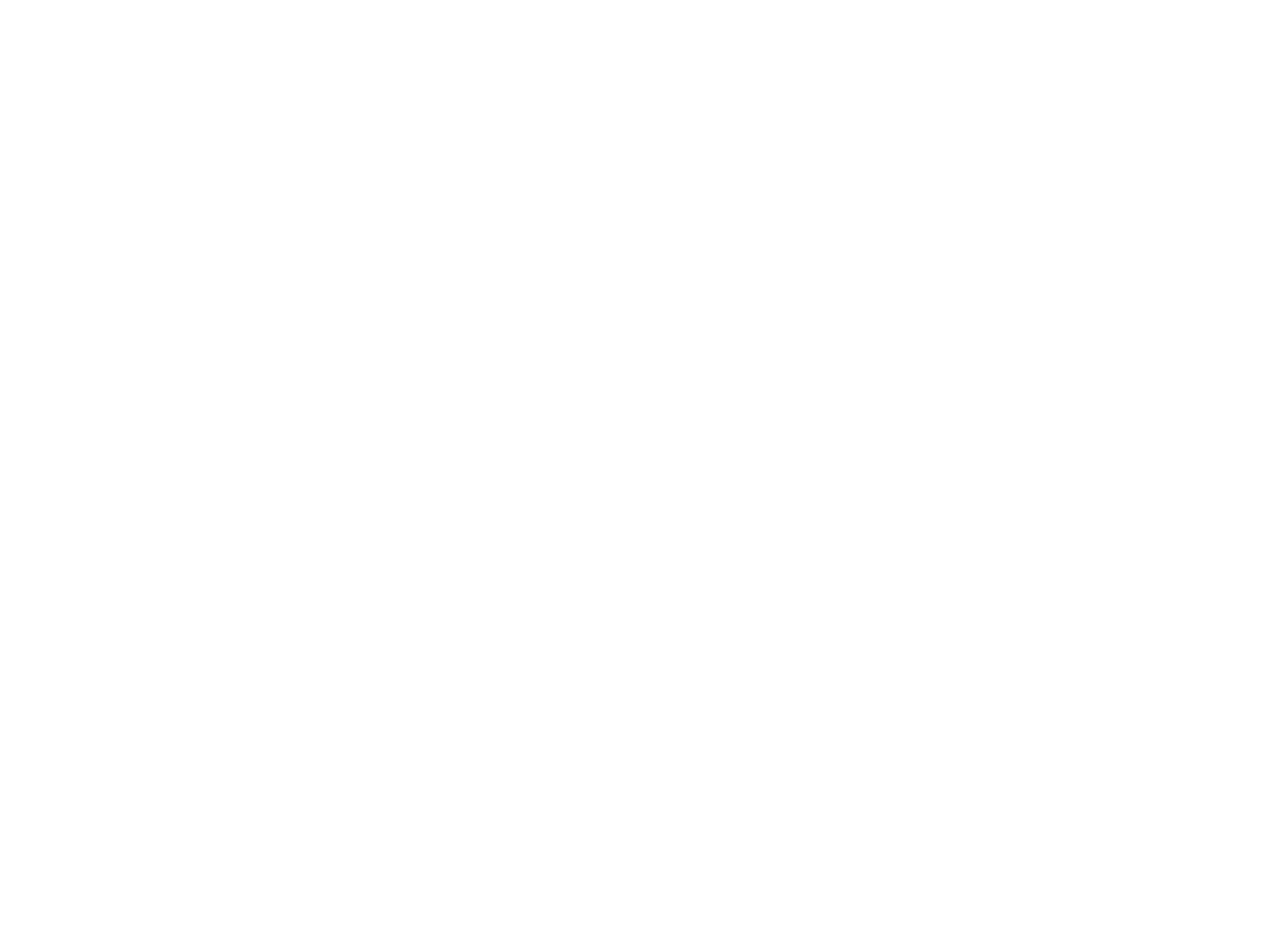
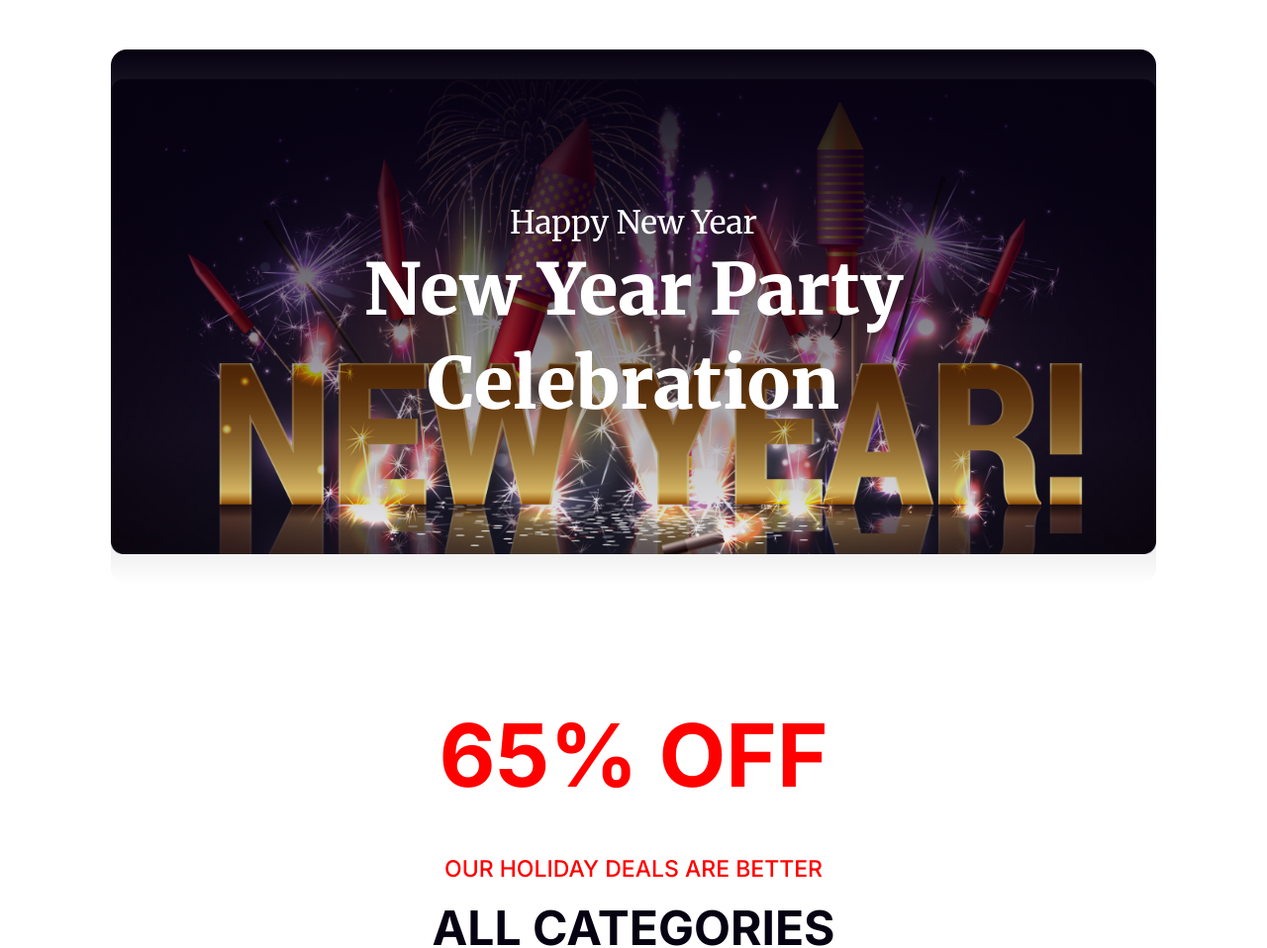
Before and after one commit to Shahriar-Hossain-Alvi/project-01-New-Year-New-Mission, a plain HTML site: page index.html in a window 1280 px wide. Shown: the top 958 px of the page at 99% size. Before the commit the page ends 800 px from the top, so only its background shows below. Drawn offline with Linux system fonts and the light colour scheme.

Commit message:
Banner part done

```diff
--- a/css/style.css
+++ b/css/style.css
@@ -1,4 +1,107 @@
-*{
+* {
     margin: 0;
     padding: 0;
 }
+
+h1, h2, h3, h4, h5, h6, p{
+    margin: 0;
+    padding: 0;
+}
+
+/* banner part start */
+
+header {
+    padding-top: 50px;
+    padding-bottom: 120px;
+}
+
+.container {
+    width: 82.5%;
+    max-width: 1600px;
+    margin: 0 auto;
+}
+
+.banner {
+    background-image: url(../images/Banner\ Image.png);
+    background-repeat: no-repeat;
+    background-position: center;
+    background-size: contain;
+    border-radius: 16px;
+    position: relative;
+    width: 100%;
+    padding: 270px 0;
+}
+
+.banner-overlay {
+    position: absolute;
+    width: 100%;
+    height: 100%;
+    top: 0;
+    left: 0;
+    border-radius: 16px;
+    background: linear-gradient(180deg, #070211 0%, rgba(7, 2, 17, 0.00) 100%);
+    display: flex;
+    justify-content: center;
+    align-items: center;
+}
+
+.banner-overlay-text {
+    position: relative;
+    width: 632px;
+}
+
+.banner-heading {
+    color: #FFF;
+    text-align: center;
+    font-family: 'Merriweather', serif;
+    font-size: 72px;
+    font-style: normal;
+    font-weight: 900;
+    line-height: 95px;
+}
+
+.banner-sub-heading {
+    color: #FFF;
+    text-align: center;
+    font-family: 'Merriweather', serif;
+    font-size: 32px;
+    font-style: normal;
+    font-weight: 400;
+    line-height: normal;
+}
+
+/* deals part start */
+
+.deals-container {
+    text-align: center;
+}
+
+.deals-container h1 {
+    color: #F00;
+    text-align: center;
+    font-family: 'Inter', sans-serif;
+    font-size: 88px;
+    font-weight: 700;
+    line-height: normal;
+    padding-bottom: 48px;
+}
+
+.deals-container h5 {
+    color: #F00;
+    text-align: center;
+    font-family: 'Inter', sans-serif;
+    font-size: 23px;
+    font-weight: 500;
+    line-height: normal;
+    padding-bottom: 16px;
+}
+
+.deals-container h3{
+    color: #070211;
+    text-align: center;
+    font-family: 'Inter', sans-serif;
+    font-size: 48px;
+    font-style: normal;
+    font-weight: 700;
+    line-height: normal;
+}
--- a/index.html
+++ b/index.html
@@ -1,20 +1,50 @@
 <!DOCTYPE html>
 <html lang="en">
+
 <head>
     <meta charset="UTF-8">
     <meta name="viewport" content="width=device-width, initial-scale=1.0">
+    <link rel="preconnect" href="https://fonts.googleapis.com">
+    <link rel="preconnect" href="https://fonts.gstatic.com" crossorigin>
+    <link
+        href="https://fonts.googleapis.com/css2?family=Inter:wght@100;200;300;400;500;600;700;800;900&family=Merriweather:ital,wght@0,300;0,400;0,700;0,900;1,300;1,400;1,700;1,900&display=swap"
+        rel="stylesheet">
     <link rel="stylesheet" href="css/style.css">
     <title>New-Year-New-Mission</title>
 </head>
+
 <body>
     <header>
-        <div class="banner">
-
+        <div class="container">
+            <div class="banner">
+                <div class="banner-head banner-overlay">
+                    <div class="banner-overlay-text">
+                        <h3 class="banner-sub-heading">Happy New Year</h3>
+                        <h1 class="banner-heading">New Year Party Celebration</h1>
+                    </div>
+                </div>
+            </div>
         </div>
     </header>
 
-    <main></main>
+    <main>
+        <!-- deals part start -->
+        <section>
+            <div class="container">
+                <div class="deals-container">
+                    <h1>65% OFF</h1>
+                    <h5>OUR HOLIDAY DEALS ARE BETTER</h5>
+                    <h3>ALL CATEGORIES</h3>
+                    <div class="deals-img">
+                        <img src="images/New Year Photo.png" alt="new year photo" width="802px">
+                    </div>
+                </div>
+            </div>
+        </section>
+        <!-- deals part end -->
+    </main>
 
     <footer></footer>
 </body>
+
 </html>
```
